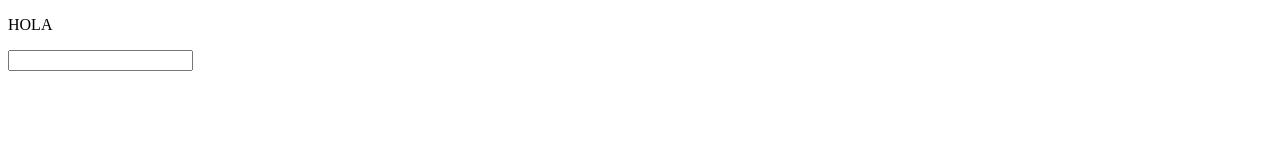
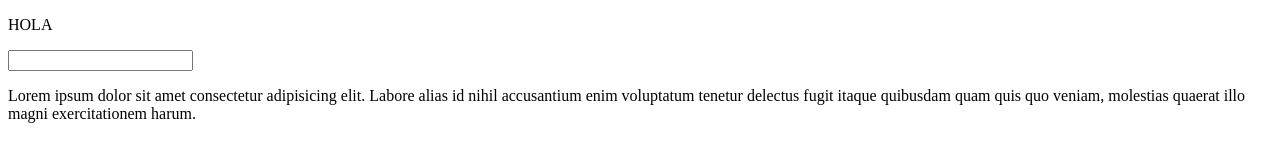
Before and after one commit to IsabelBustamanteQ/TecWeb1, a plain HTML site: page index.html in a window 1280 px wide. Drawn offline with Linux system fonts and the light colour scheme.

Commit message:
Se añadio un parrafo

```diff
--- a/index.html
+++ b/index.html
@@ -8,5 +8,6 @@
 <body>
     <p>HOLA</p>
     <input type="text">
+    <p>Lorem ipsum dolor sit amet consectetur adipisicing elit. Labore alias id nihil accusantium enim voluptatum tenetur delectus fugit itaque quibusdam quam quis quo veniam, molestias quaerat illo magni exercitationem harum.</p>
 </body>
 </html>
```
